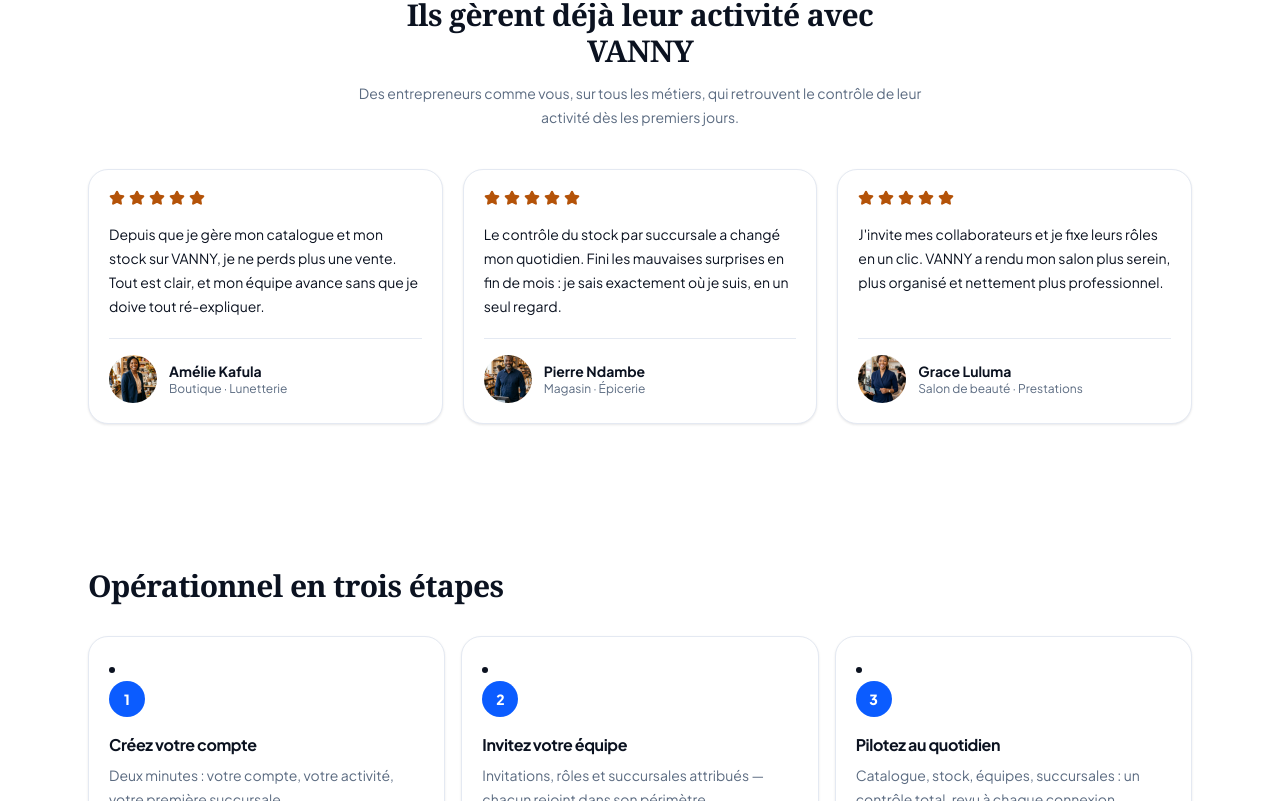
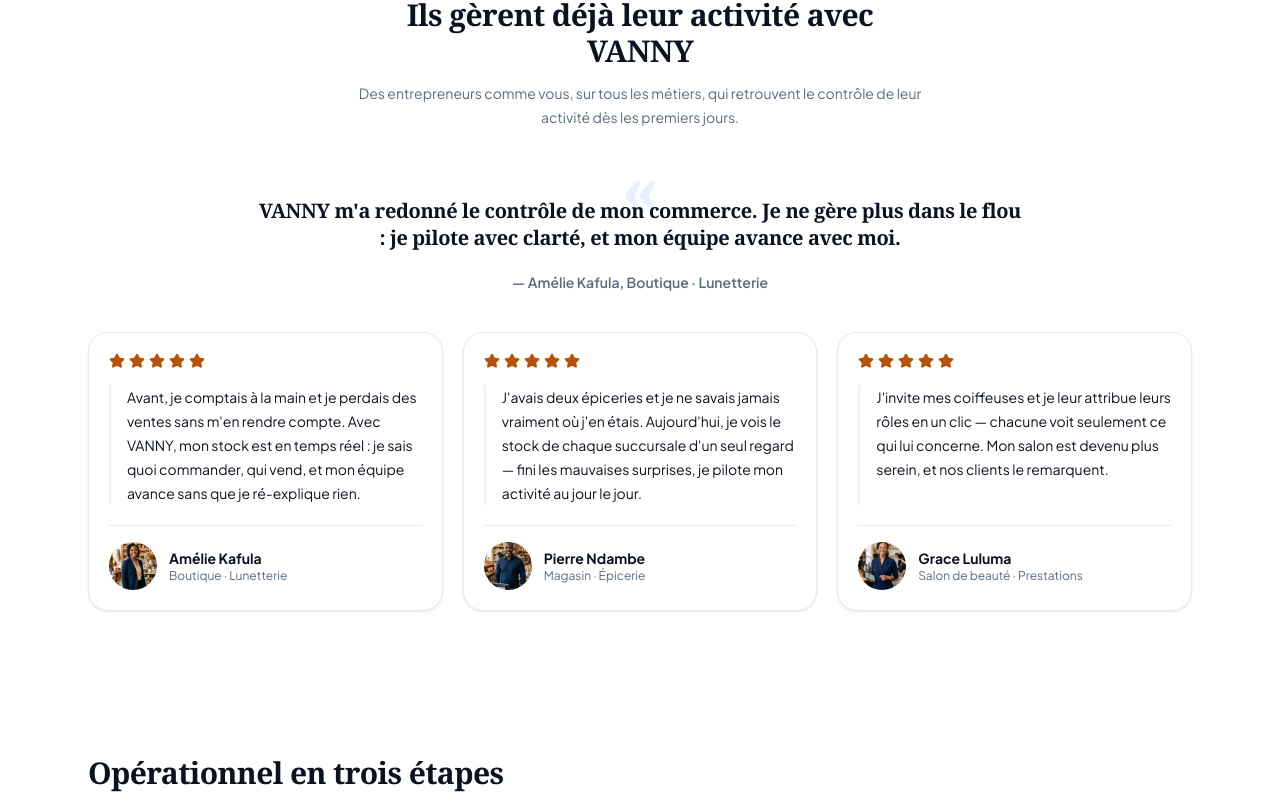
Before and after one commit to theoxbloodedit-boop1/vanny-manager-pro, a Next.js app: page / in a window 1280 px wide. Shown: the part 2539-3340 px from the top of the page. Built offline with nearby package versions, Linux system fonts and the light colour scheme; no server answers.

Commit message:
ADR-0027: avis clients plus vécus/captivants + citation principale mise en avant (style US)

```diff
--- a/src/app/page.tsx
+++ b/src/app/page.tsx
@@ -135,9 +135,18 @@ const COMING = [
 
 /**
  * ADR-0027 — Avis clients (illustratifs).
- * Portraits réalistes + témoignages naturels, pour donner vie au SaaS et
+ * Portraits réalistes + témoignages vécus, pour donner vie au SaaS et
  * inspirer confiance aux premiers utilisateurs.
  */
+
+/** Citation principale — mise en avant pour capter l'attention. */
+const FEATURED = {
+  quote:
+    "VANNY m'a redonné le contrôle de mon commerce. Je ne gère plus dans le flou : je pilote avec clarté, et mon équipe avance avec moi.",
+  name: "Amélie Kafula",
+  role: "Boutique · Lunetterie",
+};
+
 const TESTIMONIALS = [
   {
     name: "Amélie Kafula",
@@ -146,7 +155,7 @@ const TESTIMONIALS = [
     photo: "/testimonials/amelie-kafula.jpg",
     rating: 5,
     quote:
-      "Depuis que je gère mon catalogue et mon stock sur VANNY, je ne perds plus une vente. Tout est clair, et mon équipe avance sans que je doive tout ré-expliquer.",
+      "Avant, je comptais à la main et je perdais des ventes sans m'en rendre compte. Avec VANNY, mon stock est en temps réel : je sais quoi commander, qui vend, et mon équipe avance sans que je ré-explique rien.",
   },
   {
     name: "Pierre Ndambe",
@@ -155,7 +164,7 @@ const TESTIMONIALS = [
     photo: "/testimonials/pierre-ndambe.jpg",
     rating: 5,
     quote:
-      "Le contrôle du stock par succursale a changé mon quotidien. Fini les mauvaises surprises en fin de mois : je sais exactement où je suis, en un seul regard.",
+      "J'avais deux épiceries et je ne savais jamais vraiment où j'en étais. Aujourd'hui, je vois le stock de chaque succursale d'un seul regard — fini les mauvaises surprises, je pilote mon activité au jour le jour.",
   },
   {
     name: "Grace Luluma",
@@ -164,7 +173,7 @@ const TESTIMONIALS = [
     photo: "/testimonials/grace-lumumba.jpg",
     rating: 5,
     quote:
-      "J'invite mes collaborateurs et je fixe leurs rôles en un clic. VANNY a rendu mon salon plus serein, plus organisé et nettement plus professionnel.",
+      "J'invite mes coiffeuses et je leur attribue leurs rôles en un clic — chacune voit seulement ce qui lui concerne. Mon salon est devenu plus serein, et nos clients le remarquent.",
   },
 ] as const;
 
@@ -427,6 +436,22 @@ export default function HomePage() {
               </p>
             </div>
           </Reveal>
+
+          {/* Citation principale — captivante */}
+          <Reveal delay={0.12}>
+            <figure className="mx-auto mb-10 max-w-3xl text-center">
+              <span className="font-display text-7xl leading-[0.5] text-primary-soft" aria-hidden>
+                «
+              </span>
+              <blockquote className="-mt-6 font-display text-lg font-extrabold leading-snug tracking-tight text-foreground sm:text-xl">
+                {FEATURED.quote}
+              </blockquote>
+              <figcaption className="mt-5 text-sm font-semibold text-muted-foreground">
+                — {FEATURED.name}, {FEATURED.role}
+              </figcaption>
+            </figure>
+          </Reveal>
+
           <StaggerGroup className="grid gap-5 sm:grid-cols-2 lg:grid-cols-3">
             {TESTIMONIALS.map((t) => (
               <motion.figure
@@ -440,7 +465,7 @@ export default function HomePage() {
                     <Star key={i} className="size-4 fill-warning text-warning" aria-hidden />
                   ))}
                 </div>
-                <blockquote className="mt-4 flex-1 text-sm leading-6 text-foreground">
+                <blockquote className="relative mt-4 flex-1 border-l-2 border-primary-soft pl-4 text-sm leading-6 text-foreground">
                   {t.quote}
                 </blockquote>
                 <figcaption className="mt-5 flex items-center gap-3 border-t border-border pt-4">
```
